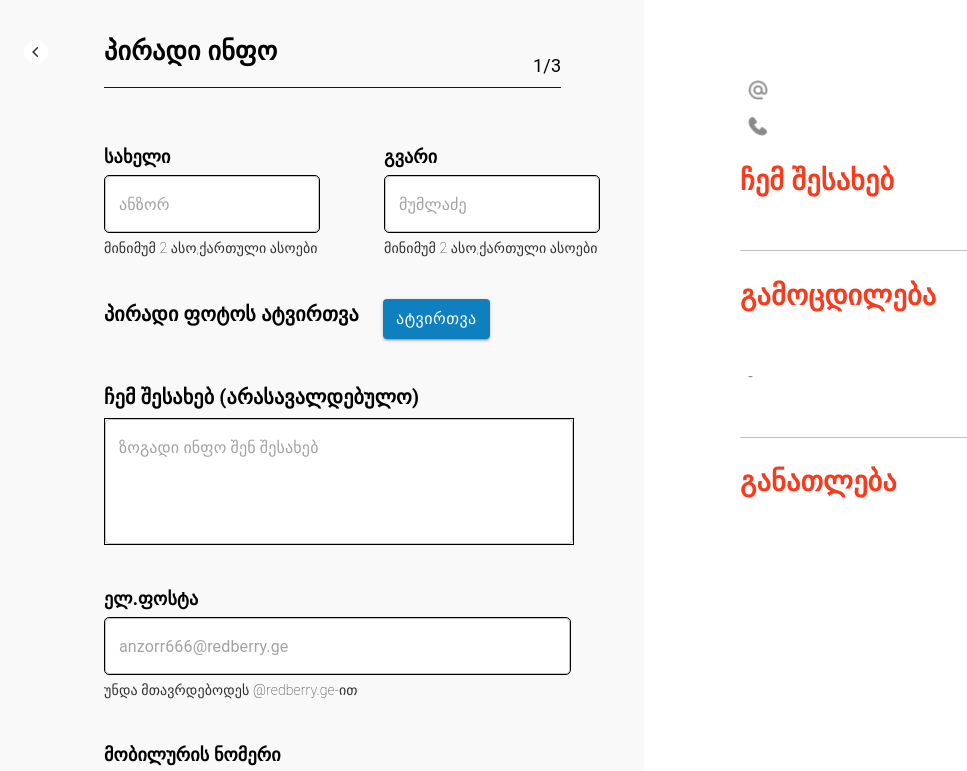
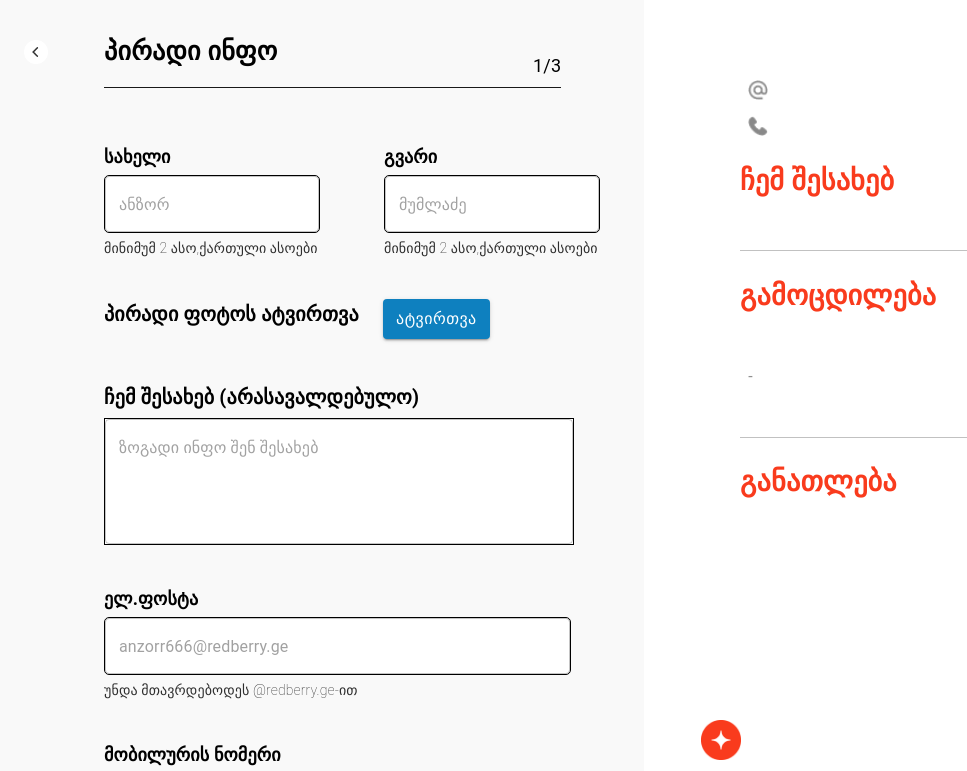
Before and after one commit to Koridzeg/resume-builder2, a React (Create React App) app: page /create in a window 1280 px wide. Shown: the top 771 px of the page, without its empty margins (40-1007 px from the left). Built offline with nearby package versions, Linux system fonts and the light colour scheme.

Commit message:
remove console.logs

```diff
--- a/src/components/Resume.tsx
+++ b/src/components/Resume.tsx
@@ -5,6 +5,7 @@ import smallLine from '../images/smallline.png'
 import { WizardFormData } from '../types'
 import test from "../images/test.png"
 import React from 'react'
+import rlogo from "../images/rlogo.png"
 
 type ResumeProps = {
     formData: WizardFormData
@@ -73,6 +74,7 @@ const Resume: React.FC<ResumeProps> = ({ formData }) => {
                     </Box>
                 </React.Fragment>
             ))}
+            <img src={rlogo} alt="sadasdasdasdsadasdd" style={{position:'absolute',width:'40px',height:'40px',bottom:'5%',right:'39%'}} />
         </Box>
     )
 }
--- a/src/pages/SecondStep.tsx
+++ b/src/pages/SecondStep.tsx
@@ -103,7 +103,7 @@ const SecondStep: React.FC<SecondStepProps> = ({ handleNextStep, handleBackStep,
                 description.length > 0
             );
         });
-        console.log(experiencesValid)
+
 
         setFormValid(experiencesValid);
     }, [formData]);
--- a/src/useSubmit.tsx
+++ b/src/useSubmit.tsx
@@ -50,7 +50,6 @@ type ModifiedData = {
                 education.due_date = new Date(education.due_date).toISOString().split('T')[0];
               });
 
-            console.log(modifiedData)
 
             const response = await axios.post(
                 "https://resume.redberryinternship.ge/api/cvs",
@@ -62,7 +61,7 @@ type ModifiedData = {
                 }
             );
 
-            console.log(response.data);
+
             navigate("/finishedresume", {
                 state: response.data,
             });
```
